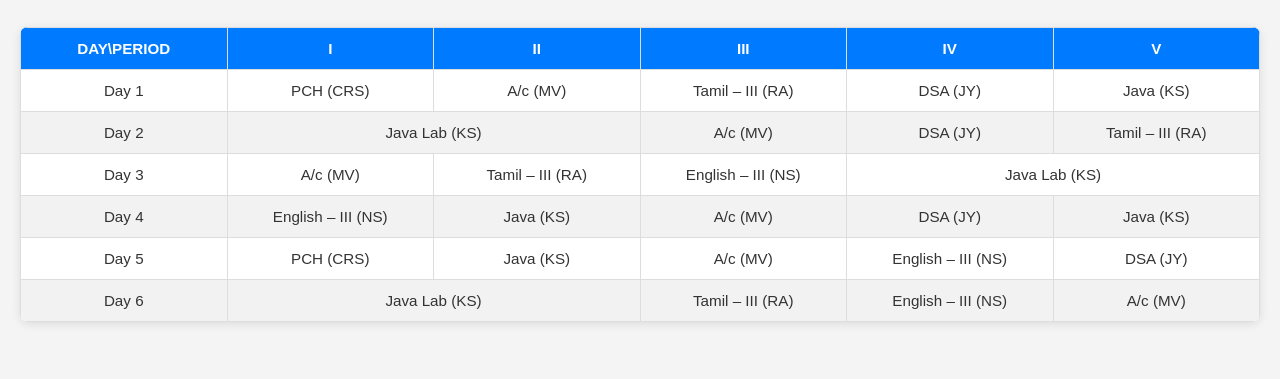
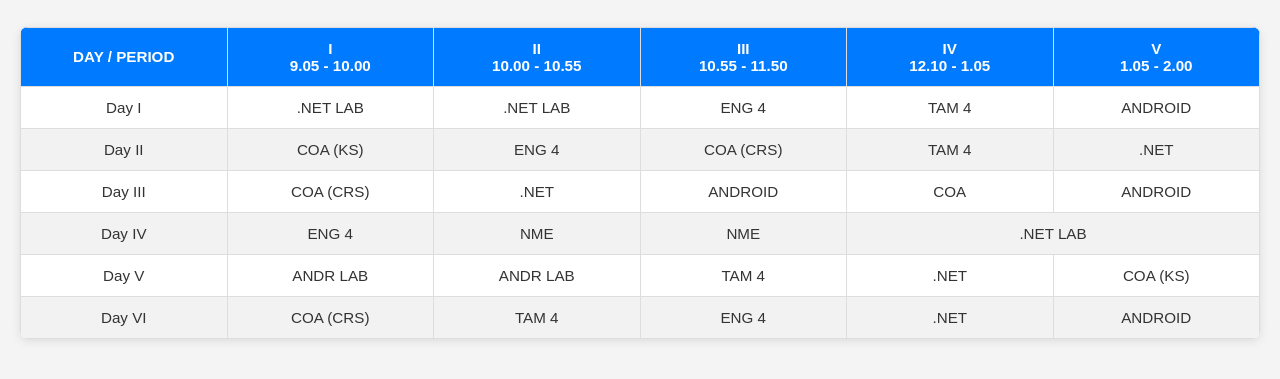
Before and after one commit to VIJAYWHAT/timetable, a plain HTML site: page cs-2.html in a window 1280 px wide. Shown: the part 157-536 px from the top of the page. Drawn offline with Linux system fonts and the light colour scheme.

Commit message:
cs-2 timetable update

```diff
--- a/cs-2.html
+++ b/cs-2.html
@@ -25,59 +25,67 @@
       <table>
         <thead>
           <tr>
-            <th>Day\Period</th>
-            <th>I</th>
-            <th>II</th>
-            <th>III</th>
-            <th>IV</th>
-            <th>V</th>
+            <th>Day / Period</th>
+            <th>I<br />9.05 - 10.00</th>
+            <th>II<br />10.00 - 10.55</th>
+            <th>III<br />10.55 - 11.50</th>
+            <th>IV<br />12.10 - 1.05</th>
+            <th>V<br />1.05 - 2.00</th>
           </tr>
         </thead>
+
         <tbody>
           <tr>
-            <td>Day 1</td>
-            <td>PCH (CRS)</td>
-            <td>A/c (MV)</td>
-            <td>Tamil – III (RA)</td>
-            <td>DSA (JY)</td>
-            <td>Java (KS)</td>
+            <td>Day I</td>
+            <td>.NET LAB</td>
+            <td>.NET LAB</td>
+            <td>ENG 4</td>
+            <td>TAM 4</td>
+            <td>ANDROID</td>
           </tr>
+
           <tr>
-            <td>Day 2</td>
-            <td colspan="2">Java Lab (KS)</td>
-            <td>A/c (MV)</td>
-            <td>DSA (JY)</td>
-            <td>Tamil – III (RA)</td>
+            <td>Day II</td>
+            <td>COA (KS)</td>
+            <td>ENG 4</td>
+            <td>COA (CRS)</td>
+            <td>TAM 4</td>
+            <td>.NET</td>
           </tr>
+
           <tr>
-            <td>Day 3</td>
-            <td>A/c (MV)</td>
-            <td>Tamil – III (RA)</td>
-            <td>English – III (NS)</td>
-            <td colspan="2">Java Lab (KS)</td>
+            <td>Day III</td>
+            <td>COA (CRS)</td>
+            <td>.NET</td>
+            <td>ANDROID</td>
+            <td>COA</td>
+            <td>ANDROID</td>
           </tr>
+
           <tr>
-            <td>Day 4</td>
-            <td>English – III (NS)</td>
-            <td>Java (KS)</td>
-            <td>A/c (MV)</td>
-            <td>DSA (JY)</td>
-            <td>Java (KS)</td>
+            <td>Day IV</td>
+            <td>ENG 4</td>
+            <td>NME</td>
+            <td>NME</td>
+            <td colspan="2">.NET LAB</td>
           </tr>
+
           <tr>
-            <td>Day 5</td>
-            <td>PCH (CRS)</td>
-            <td>Java (KS)</td>
-            <td>A/c (MV)</td>
-            <td>English – III (NS)</td>
-            <td>DSA (JY)</td>
+            <td>Day V</td>
+            <td>ANDR LAB</td>
+            <td>ANDR LAB</td>
+            <td>TAM 4</td>
+            <td>.NET</td>
+            <td>COA (KS)</td>
           </tr>
+
           <tr>
-            <td>Day 6</td>
-            <td colspan="2">Java Lab (KS)</td>
-            <td>Tamil – III (RA)</td>
-            <td>English – III (NS)</td>
-            <td>A/c (MV)</td>
+            <td>Day VI</td>
+            <td>COA (CRS)</td>
+            <td>TAM 4</td>
+            <td>ENG 4</td>
+            <td>.NET</td>
+            <td>ANDROID</td>
           </tr>
         </tbody>
       </table>
```
